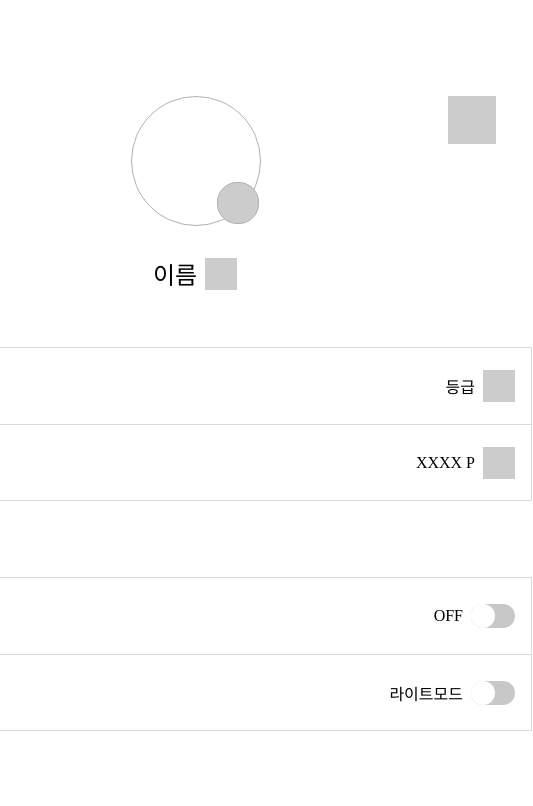
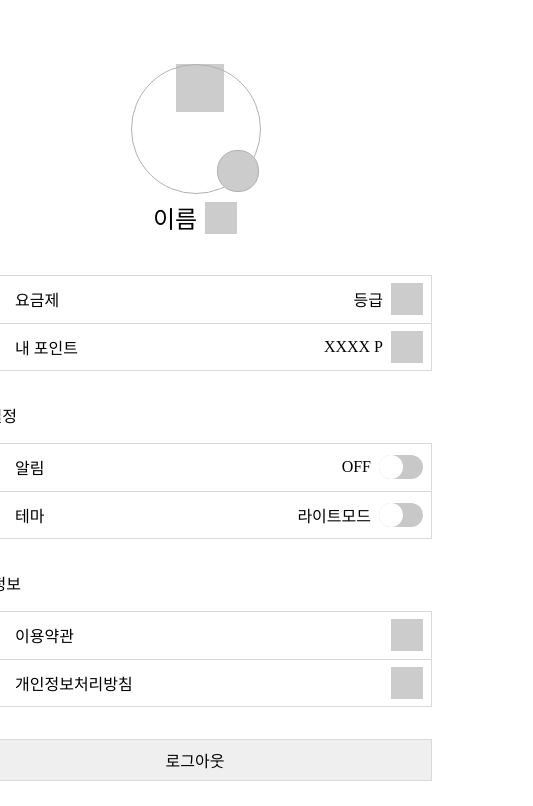
Before and after one commit to UMC-CARDIFY/Client-V1, a React (Vite) app: page /mypage in a window 390 px wide. Shown: the top 806 px of the page, 533 px wide, since content can reach past the window. Built offline with nearby package versions, Linux system fonts and the light colour scheme.

Commit message:
Feat: 마이페이지 반응형 추가

```diff
--- a/src/pages/MyPage/components/LogoutButton.jsx
+++ b/src/pages/MyPage/components/LogoutButton.jsx
@@ -2,7 +2,7 @@ import styled from 'styled-components';
 
 const LogoutButtonContainer = styled.button`
   display: flex;
-  width: 42.25rem;
+  width: 40.25rem;
   padding: 1rem;
   justify-content: space-between;
   align-items: center;
@@ -10,6 +10,18 @@ const LogoutButtonContainer = styled.button`
   border: 1px solid #D9D9D9;
   cursor: pointer;
   margin-top: 1rem;
+
+  @media screen and (max-width: 1440px) {
+    width: 30rem;
+    padding: 0.75rem;
+    margin-top: 3rem;
+  }
+
+  @media screen and (max-width: 1024px) {
+   width: 29.625rem;
+   padding: 0.5rem;
+   margin-top: 1rem;
+  }
 `;
 
 const Text = styled.span`
--- a/src/pages/MyPage/components/Switch.jsx
+++ b/src/pages/MyPage/components/Switch.jsx
@@ -1,4 +1,4 @@
-import React, { useState } from 'react';
+import { useState } from 'react';
 import styled from 'styled-components';
 
 const SwitchContainer = styled.label`
--- a/src/pages/MyPage/index.jsx
+++ b/src/pages/MyPage/index.jsx
@@ -11,6 +11,14 @@ const MyPageContainer = styled.div`
   flex-direction: column;
   align-items: center;
   padding: 6rem 0;
+
+  @media screen and (max-width: 1440px) {
+    padding: 5.5rem 0;
+  }
+
+  @media screen and (max-width: 1024px) {
+     padding: 4rem 0;
+  }
 `;
 
 const Header = styled.header`
@@ -28,13 +36,27 @@ const BackButton = styled.div`
   height: 3rem;
   background: #ccc;
   cursor: pointer;
+
+  @media screen and (max-width: 1440px) {
+    left: 14rem;
+  }
+
+  @media screen and (max-width: 1024px) {
+     left: 11rem;
+  }
 `;
 
 const ProfileImageContainer = styled.div`
   position: relative;
-  width: 8rem;
-  height: 8rem;
+  width: 8.5rem;
+  height: 8.5rem;
   margin-bottom: 1rem;
+
+  @media screen and (max-width: 1440px) {
+    width: 8rem;
+    height: 8rem;
+    margin-bottom: 0.5rem;
+  }
 `;
 
 const ProfileImage = styled.div`
@@ -48,8 +70,8 @@ const EditIcon = styled.div`
   position: absolute;
   bottom: 0;
   right: 0;
-  width: var(--line-height-xl, 2.5rem);
-  height: var(--line-height-xl, 2.5rem);
+  width: 2.5rem;
+  height: 2.5rem;
   flex-shrink: 0;
   border-radius: var(--line-height-2xs, 1.25rem);
   border: 1px solid var(--B1B1B1, #B1B1B1);
@@ -63,6 +85,10 @@ const ContentDiv = styled.div`
   flex-direction: column;
   align-items: center;
   gap: 20px;
+
+  @media screen and (max-width: 1024px) {
+    gap: 16px;
+  }
 `;
 
 const Section = styled.section`
@@ -73,7 +99,7 @@ const Section = styled.section`
 
 const InfoBox = styled.div`
   display: flex;
-  width: 40rem;
+  width: 38.125rem;
   height: 2.69rem;
   padding: 1rem;
   justify-content: space-between;
@@ -84,6 +110,18 @@ const InfoBox = styled.div`
 
   &.clickable {
     cursor: pointer;
+  }
+
+  @media screen and (max-width: 1440px) {
+    width: 28.25rem;
+    height: 2rem;
+    padding: 0.75rem;
+  }
+
+  @media screen and (max-width: 1024px) {
+   width: 28.5rem;
+   height: 1.875rem;
+   padding: 0.5rem;
   }
 `;
 
@@ -121,8 +159,11 @@ const NicknameContainer = styled.div`
   display: flex;
   align-items: center;
   gap: 0.5rem;
-  margin-top: 1rem;
   margin-bottom: 3.5rem;
+
+  @media screen and (max-width: 1440px) {
+    margin-bottom: 2.5rem;
+  }
 `;
 
 const Text = styled.span`
```
